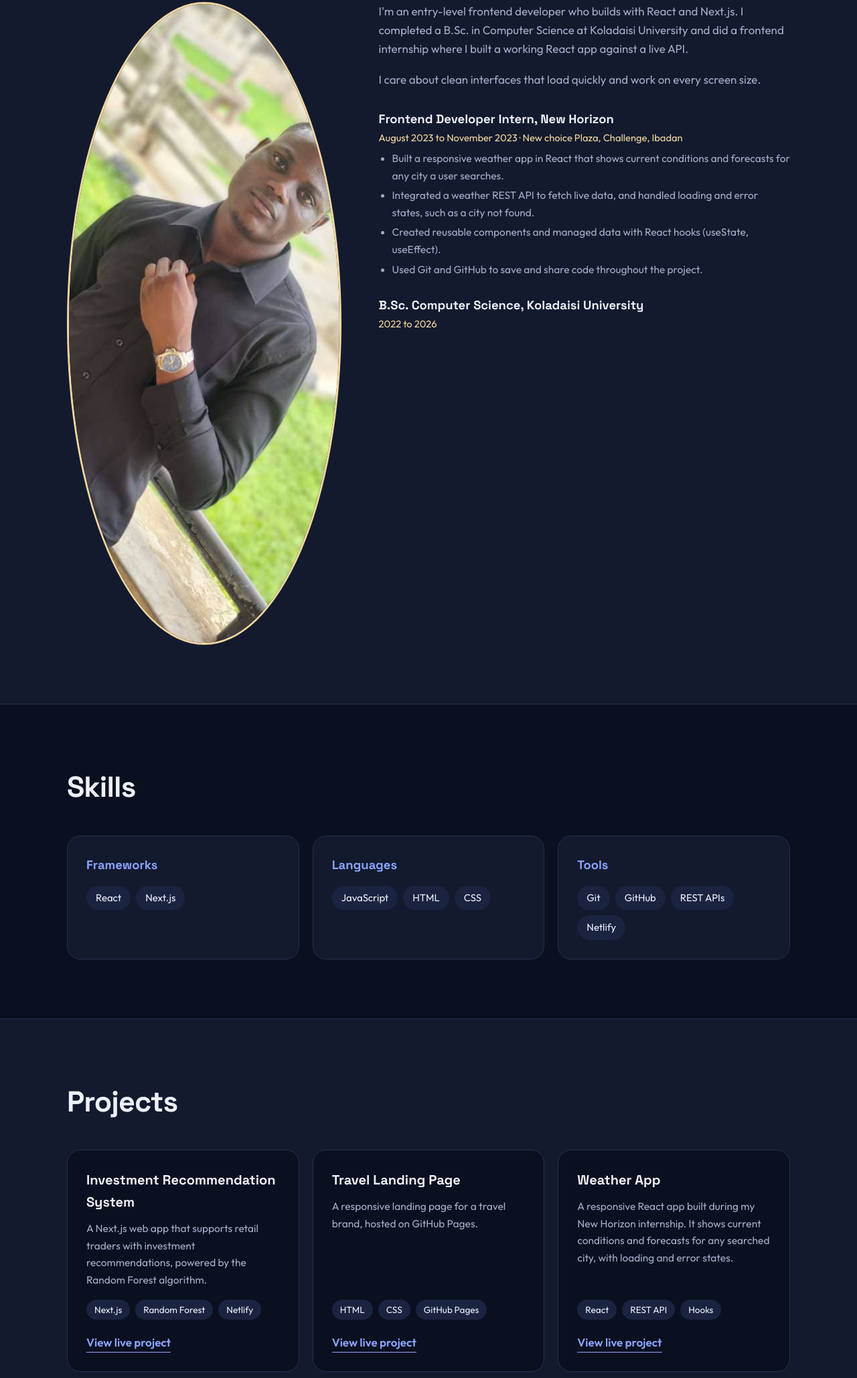
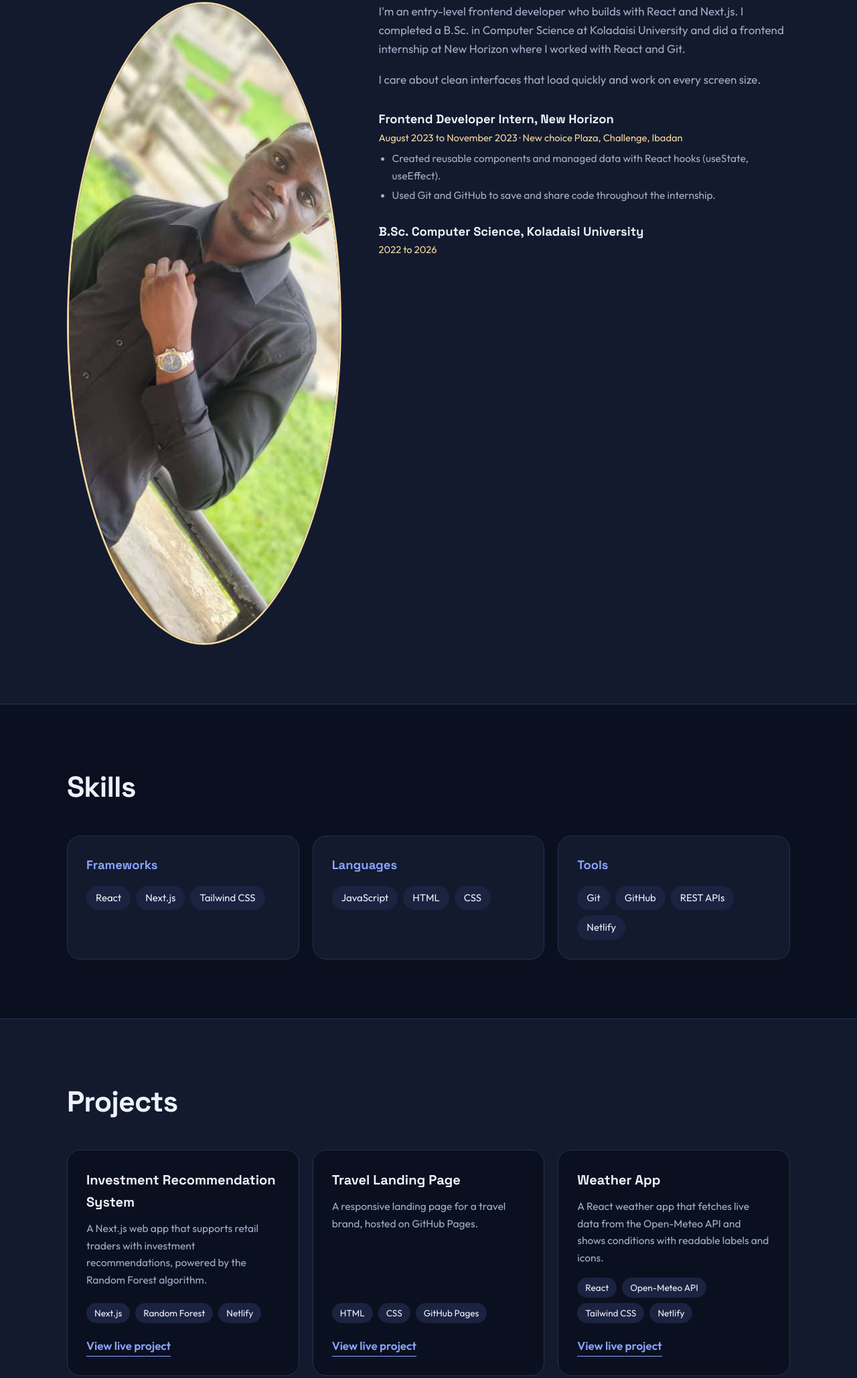
Before and after one commit to salambayo3/Portfolio, a plain HTML site: page index.html in a window 1280 px wide. Shown: the part 1394-3452 px from the top of the page at 67% size. Drawn offline with Linux system fonts and the light colour scheme.

Commit message:
Add files via upload

```diff
--- a/index.html
+++ b/index.html
@@ -164,17 +164,15 @@
       <div class="about-grid">
         <img src="photo.jpg" alt="Abdulsalam with his hand on his collar" width="720" height="960" loading="lazy">
         <div>
-          <p>I'm an entry-level frontend developer who builds with React and Next.js. I completed a B.Sc. in Computer Science at Koladaisi University and did a frontend internship where I built a working React app against a live API.</p>
+          <p>I'm an entry-level frontend developer who builds with React and Next.js. I completed a B.Sc. in Computer Science at Koladaisi University and did a frontend internship at New Horizon where I worked with React and Git.</p>
           <p>I care about clean interfaces that load quickly and work on every screen size.</p>
           <div class="timeline">
             <div class="tl">
               <h3>Frontend Developer Intern, New Horizon</h3>
               <div class="when">August 2023 to November 2023 · New choice Plaza, Challenge, Ibadan</div>
               <ul>
-                <li>Built a responsive weather app in React that shows current conditions and forecasts for any city a user searches.</li>
-                <li>Integrated a weather REST API to fetch live data, and handled loading and error states, such as a city not found.</li>
                 <li>Created reusable components and managed data with React hooks (useState, useEffect).</li>
-                <li>Used Git and GitHub to save and share code throughout the project.</li>
+                <li>Used Git and GitHub to save and share code throughout the internship.</li>
               </ul>
             </div>
             <div class="tl">
@@ -193,7 +191,7 @@
       <div class="skills">
         <div class="skill-group">
           <h3>Frameworks</h3>
-          <ul class="chips"><li>React</li><li>Next.js</li></ul>
+          <ul class="chips"><li>React</li><li>Next.js</li><li>Tailwind CSS</li></ul>
         </div>
         <div class="skill-group">
           <h3>Languages</h3>
@@ -225,9 +223,9 @@
         </article>
         <article class="project">
           <h3>Weather App</h3>
-          <p>A responsive React app built during my New Horizon internship. It shows current conditions and forecasts for any searched city, with loading and error states.</p>
-          <ul class="chips"><li>React</li><li>REST API</li><li>Hooks</li></ul>
-          <a class="link" href="https://salambayo3.github.io/Weather-app/" target="_blank" rel="noopener">View live project</a>
+          <p>A React weather app that fetches live data from the Open-Meteo API and shows conditions with readable labels and icons.</p>
+          <ul class="chips"><li>React</li><li>Open-Meteo API</li><li>Tailwind CSS</li><li>Netlify</li></ul>
+          <a class="link" href="https://fabulous-basbousa-f2721c.netlify.app" target="_blank" rel="noopener">View live project</a>
         </article>
       </div>
     </div>
```
